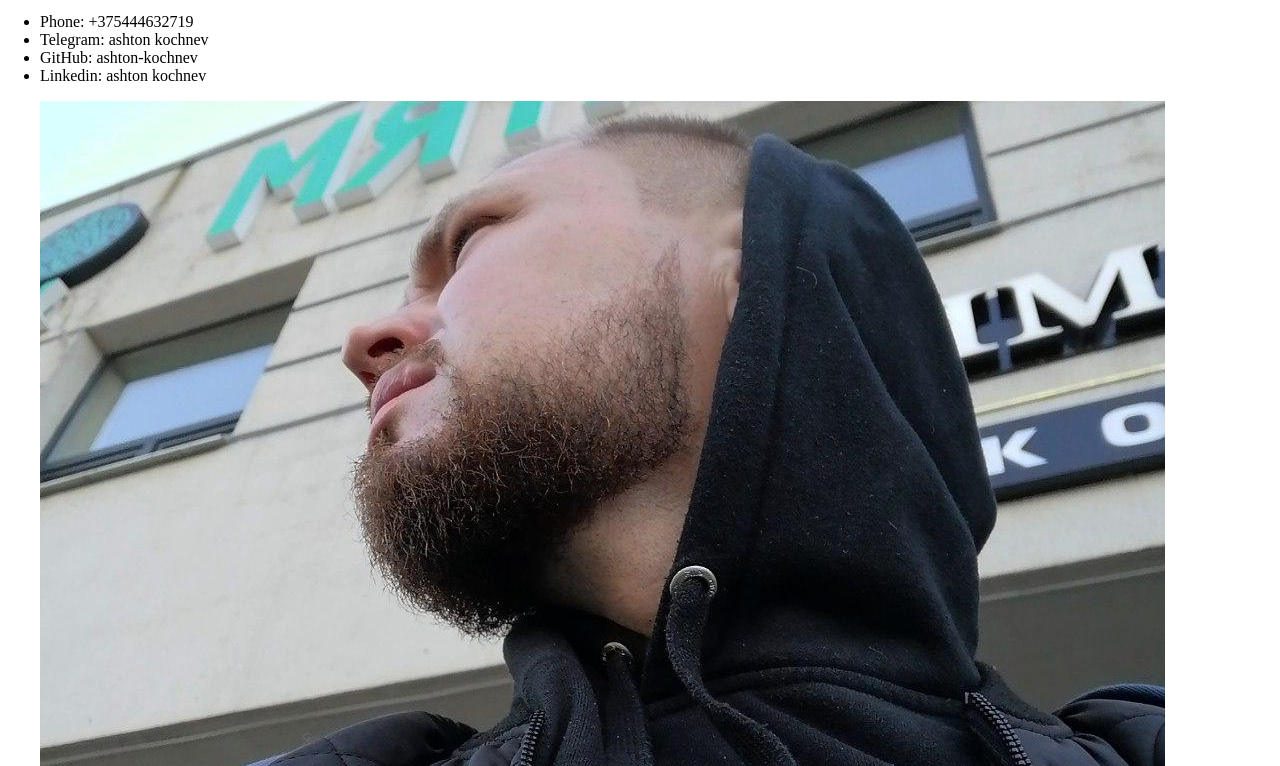
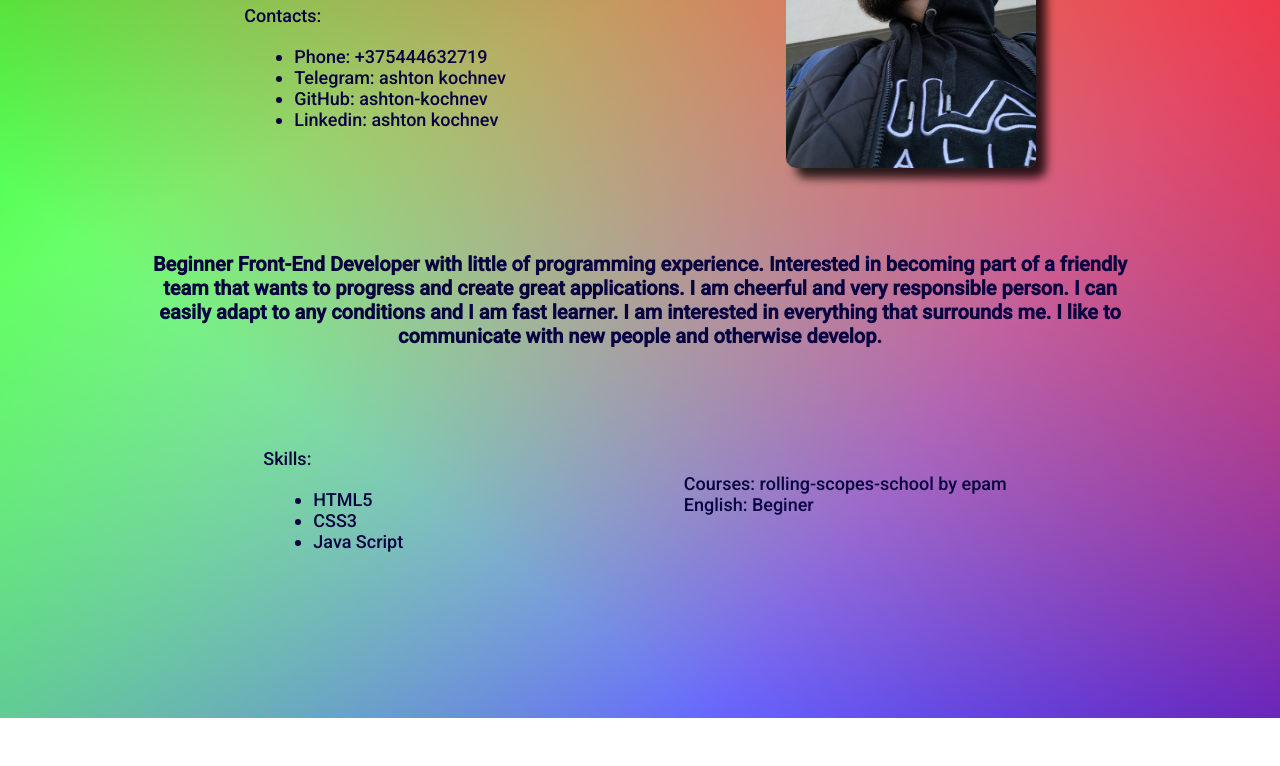
Before and after one commit to ashton-kochnev/rsschool-cv, a plain HTML site: page index.html in a window 1280 px wide. Shown: the part 142-908 px from the top of the page. After the commit the page ends 860 px from the top, so only its background shows below. Drawn offline with Linux system fonts and the light colour scheme.

Commit message:
feat
add style css

```diff
--- a/style.css
+++ b/style.css
@@ -1,3 +1,54 @@
+* {
+    box-sizing: border-box;
+    margin: 0;
+    padding: 0;
+    font-family: 'Roboto', sans-serif;
+    color: #080340;
+}
 body {
-  margin: 0;
+    max-width: 1024px;
+    margin: 0 auto;
+    background: linear-gradient(217deg, rgba(255,0,0,.8), rgba(255,0,0,0) 70.71%),
+                linear-gradient(127deg, rgba(0,255,0,.8), rgba(0,255,0,0) 70.71%),
+                linear-gradient(336deg, rgba(0,0,255,.8), rgba(0,0,255,0) 70.71%);
+    min-height: 100vh;
+    font-size: 18px;
 }
+header {
+    margin: 60px 0;
+    display: flex;
+    justify-content: space-around;
+}
+header ul {
+    margin: 20px 0 0 50px;
+}
+header p {
+    margin-top: 20px;
+}
+h1 {
+    text-transform: uppercase;
+}
+img {
+    width: 250px;
+    height: 250px;
+    border-radius: 10px;
+    box-shadow: 10px 10px 10px rgba(0,0,0, 0.8)
+}
+section {
+    font-size: 20px;
+    text-align: center;
+    padding: 20px;
+}
+footer {
+    margin-top: 80px;
+    display: flex;
+    justify-content: space-around;
+}
+footer ul {
+    margin: 20px 0 0 50px;
+}
+.footer_courses {
+   margin-top: 15px;
+   padding: 10px;
+
+}
```
